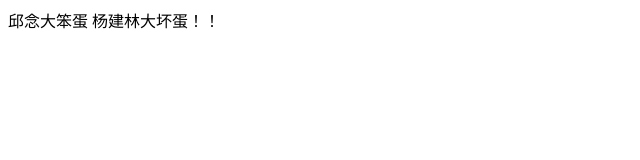
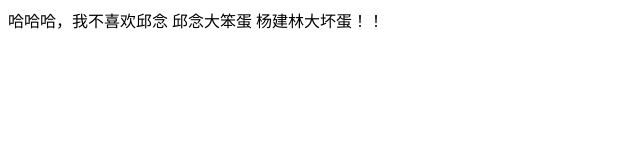
Before and after one commit to qiunianyang/play, a plain HTML site: page index.html in a window 1280 px wide. Shown: the whole page, without its empty margins (0-640 px from the left). Drawn offline with Linux system fonts and the light colour scheme.

Commit message:
主分支有了新的修改

```diff
--- a/index.html
+++ b/index.html
@@ -7,6 +7,7 @@
 </head>
 <body>
   <div>
+    哈哈哈，我不喜欢邱念
     邱念大笨蛋
     杨建林大坏蛋！！
   </div>
```
